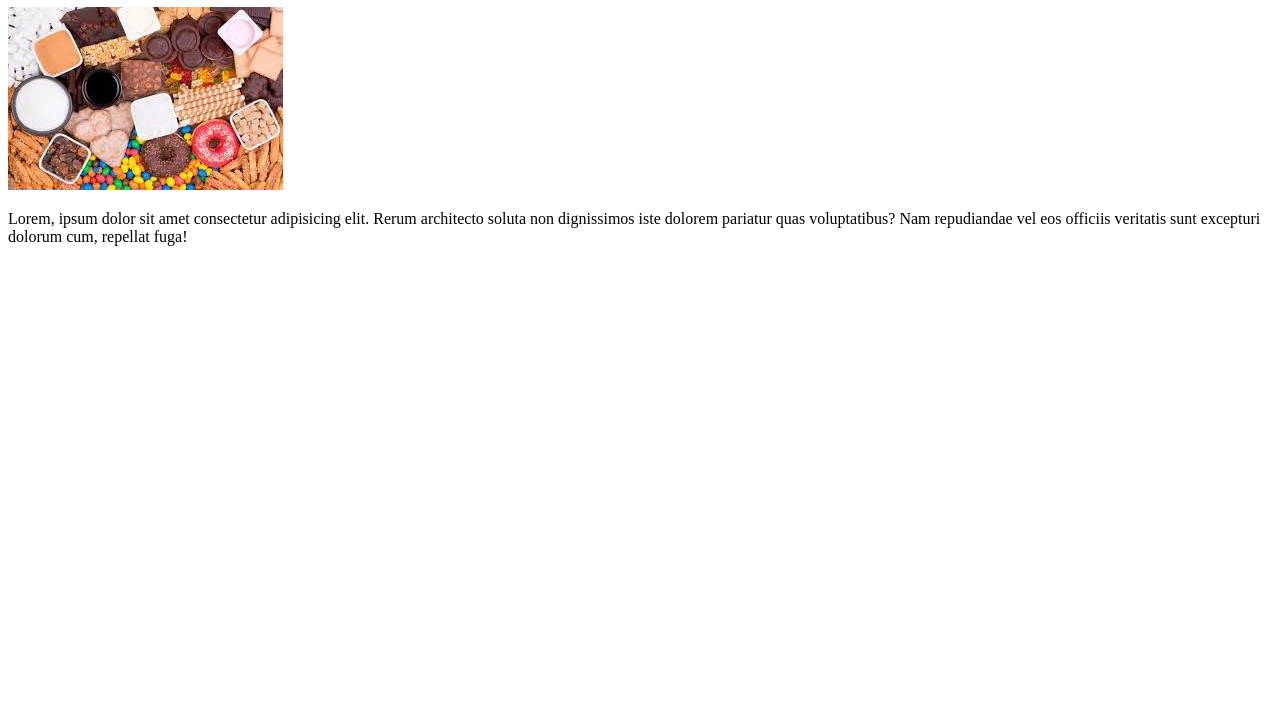
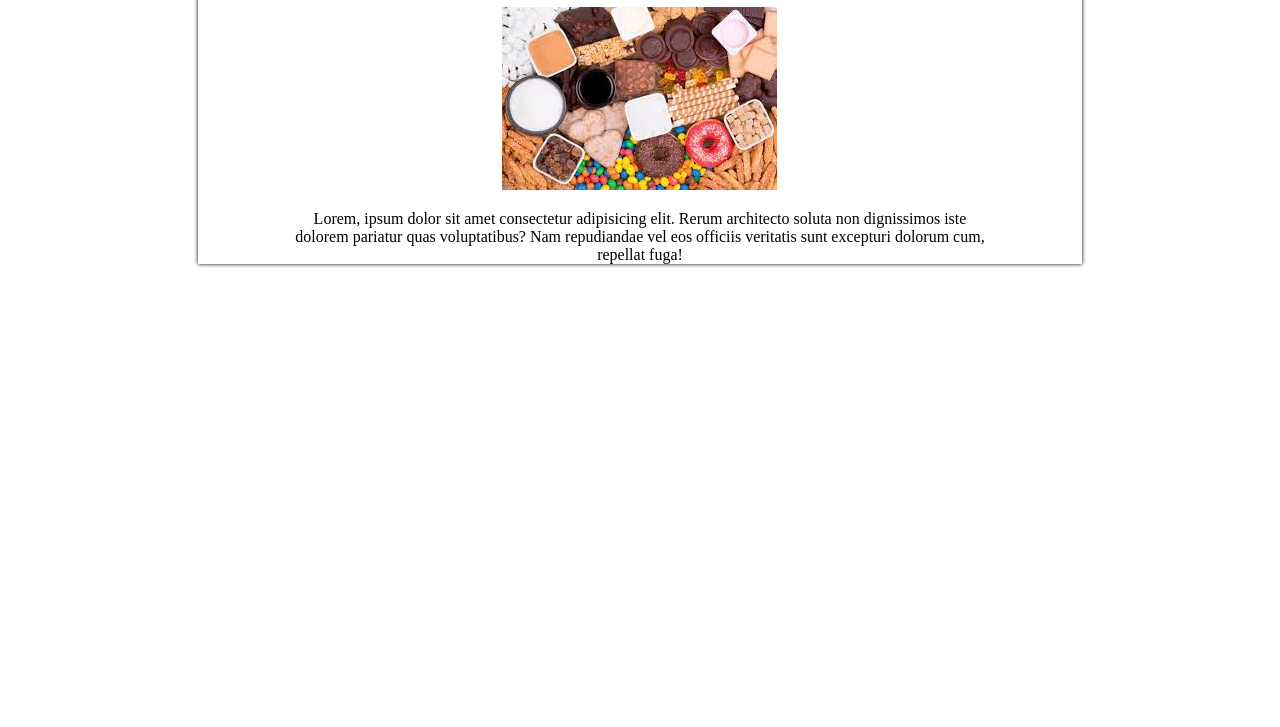
Before and after one commit to jmarcan286/TagsHtml, a plain HTML site: page index.html in a window 1280 px wide. Shown: the part 73-800 px from the top of the page. Drawn offline with Linux system fonts and the light colour scheme.

Commit message:
Estilos añadidos a la página

```diff
--- /dev/null
+++ b/css/styles.css
@@ -0,0 +1,11 @@
+main{
+    text-align: center;
+    width: 70%;
+    margin-left: 15%;
+    box-shadow: 0px 0px 4px black;
+}
+
+main p{
+    padding-left: 10%;
+    padding-right: 10%;
+}
--- a/index.html
+++ b/index.html
@@ -5,9 +5,11 @@
     <meta charset="UTF-8">
     <meta name="viewport" content="width=device-width, initial-scale=1.0">
     <title>Bolleria Martin</title>
+    <link href="css/styles.css" rel="stylesheet" type="text/css">
 </head>
 
 <body>
+    <main>
         <h1>Bollería Martin</h1>
         <img src="img/bolleria.jfif" alt="bolleria" title="Bolleria">
         <p>
@@ -15,6 +17,8 @@
             pariatur quas voluptatibus? Nam repudiandae vel eos officiis veritatis sunt excepturi dolorum cum, repellat
             fuga!
         </p>
+    </main>
+
 </body>
 
 </html>
```
Lines whose indentation alone changed are shown as unchanged.
